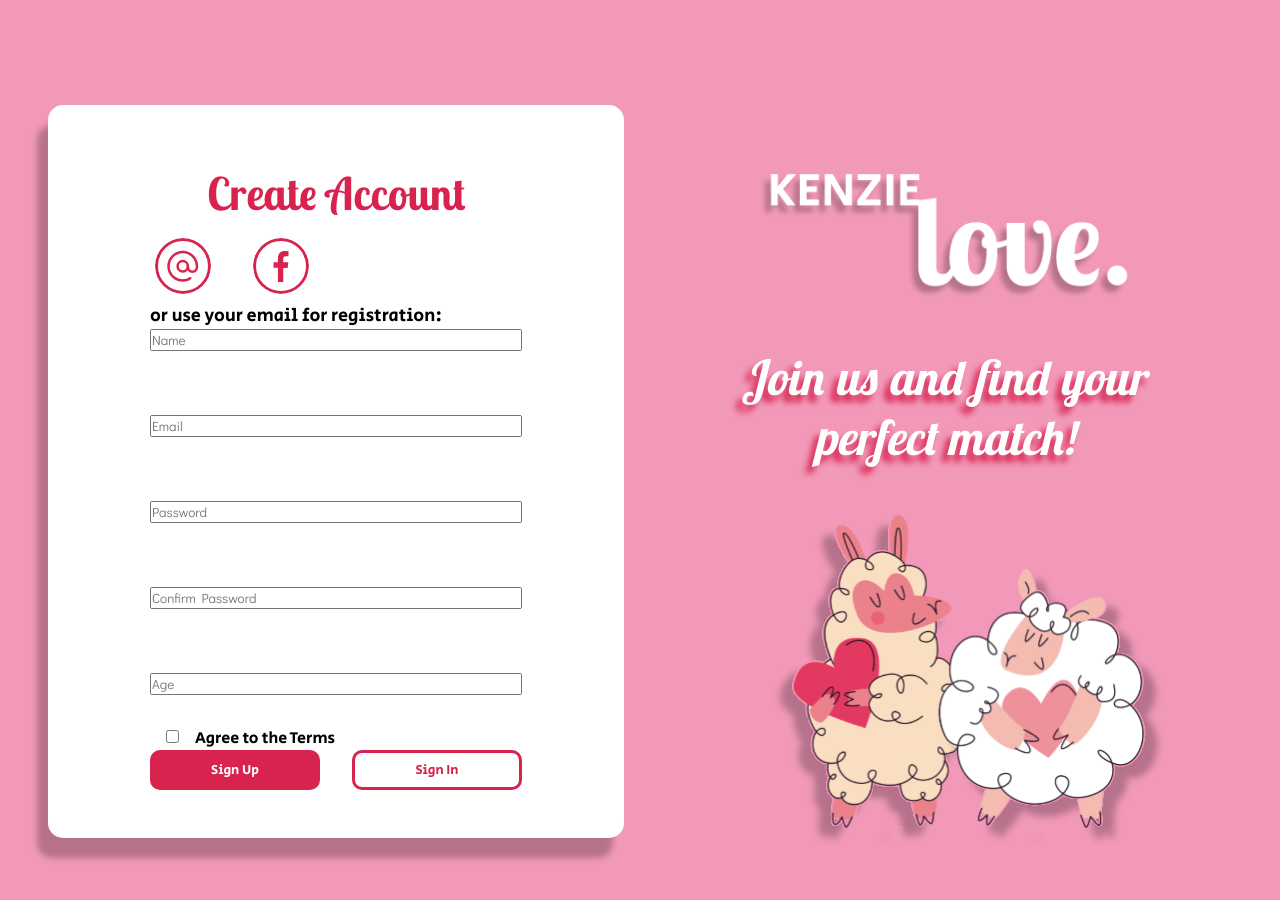
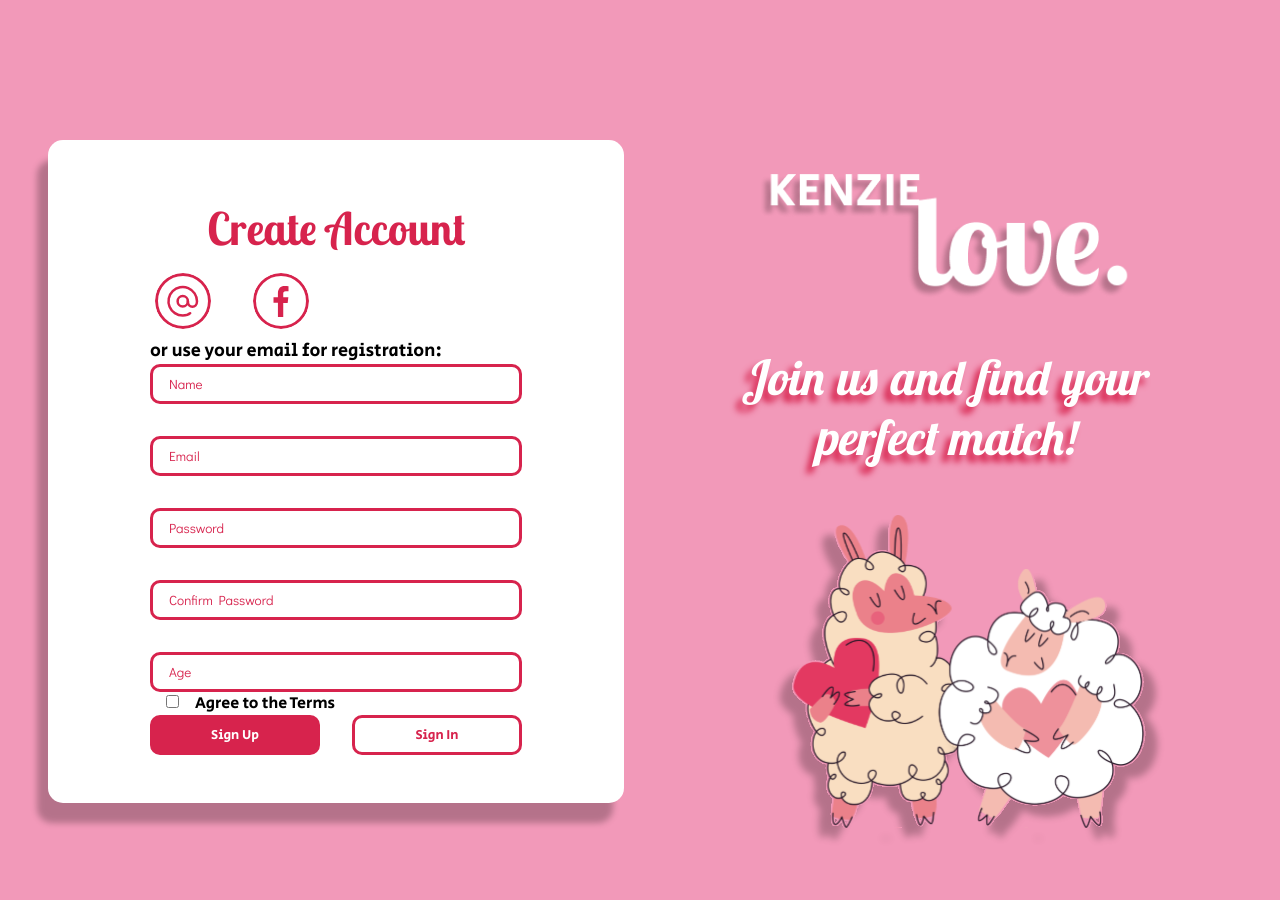
Before and after one commit to httTinder/httTinder-App, a React (Create React App) app in the folder love-kenzie/: page / in a window 1280 px wide. Shown: the top 900 px of the page. Built offline with nearby package versions, Linux system fonts and the light colour scheme.

Commit message:
fix: inputs in register

```diff
--- a/love-kenzie/src/pages/register/index.tsx
+++ b/love-kenzie/src/pages/register/index.tsx
@@ -89,20 +89,14 @@ export const RegisterPage = () => {
 						</p>
 
 						<div className='inputs-wrappers'>
-							<input placeholder='Name' type='text' {...register("name")}/>
-							<span><>{errors?.name?.message}</></span>
-							<input placeholder='Email' type='email' {...register("email")}/>
-							<span><>{errors?.email?.message}</></span>
-							<input placeholder='Password' type='password' {...register("password")}/>
-							<span><>{errors?.password?.message}</></span>
-							<input
+							<Input placeholder='Name' type='text' />
+							<Input placeholder='Email' type='email'/>
+							<Input placeholder='Password' type='password' />
+							<Input
 								placeholder='Confirm Password'
 								type='password'
-								{...register("confirmPassword")}
-							/>
-							<span><>{errors?.confirmPassword?.message}</></span>
-							<input placeholder='Age' type='number' {...register("age")} />
-							<span><>{errors?.age?.message}</></span>
+								/>
+							<Input placeholder='Age' type='number' />
 						</div>
 
 						<div>
```
